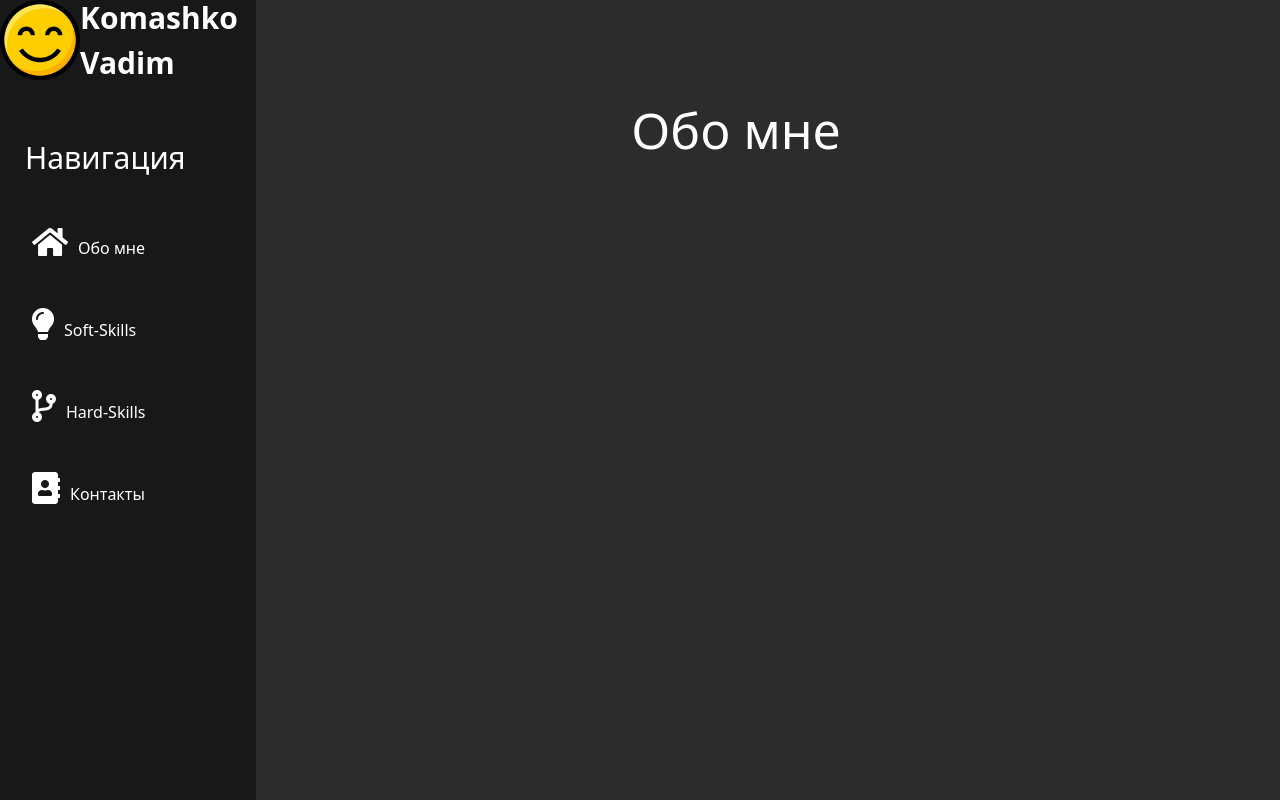
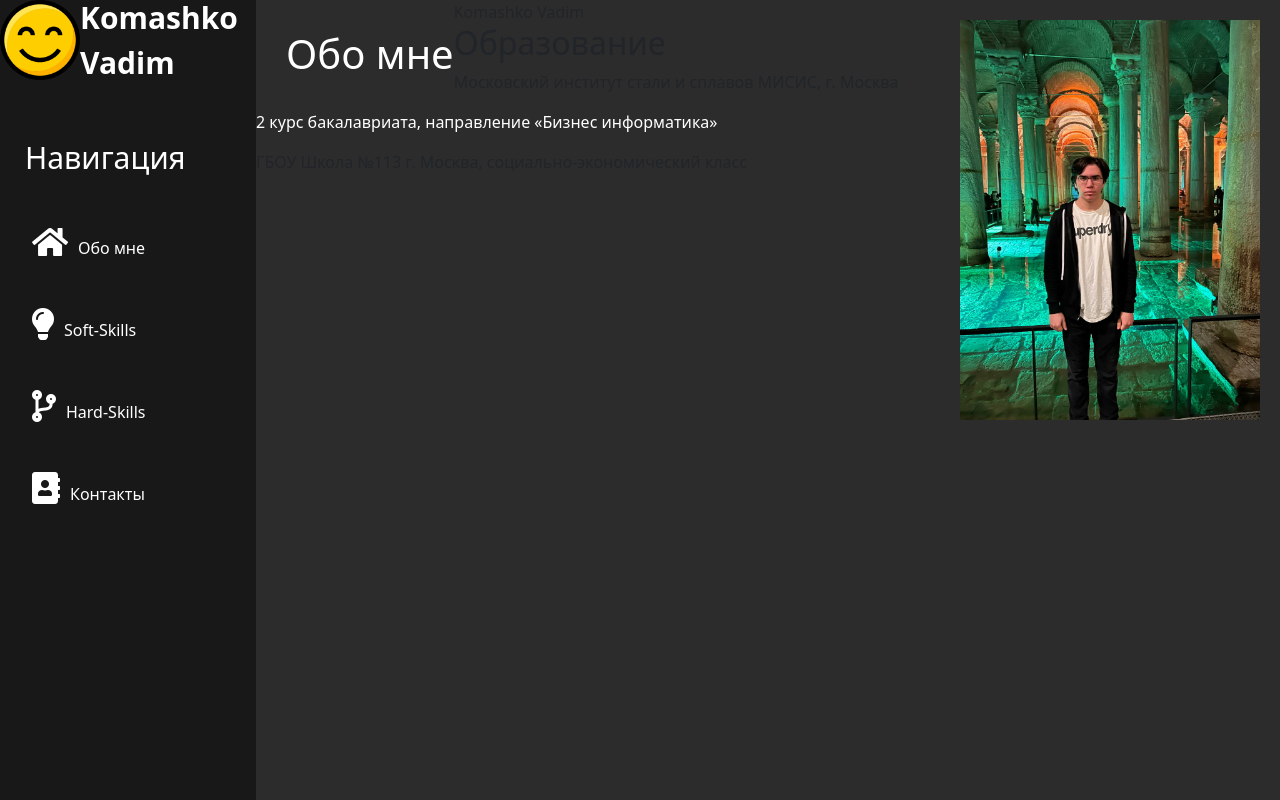
Before and after one commit to VadimRight/django_project, a Django app: page / in a window 1280 px wide. Run offline with Django 4.2, Linux system fonts and the light colour scheme; some libraries are stand-ins or nearby versions.

Commit message:
Work at home page is started. Img is shown correctly, but text is broken

```diff
--- a/web_project/main/static/main/css/main.css
+++ b/web_project/main/static/main/css/main.css
@@ -40,11 +40,11 @@ aside li * {
     list-style: none;
     line-height: 1;
 }
-li a {
+aside li a {
     color: #fff;
     text-decoration: none;
 }
-li {
+aside li {
     list-style: none;
     display: flex;
     align-items: center;
@@ -52,29 +52,29 @@ li {
     transition: transform 0.3s ease;
 }
 
-li i {
+aside li i {
     font-size: 24px;
     margin-right: 10px;
     color: #fff;
     transition: transform 0.3s ease;
 }
 
-li a {
+aside li a {
     color: #fff;
     text-decoration: none;
     transition: transform 0.3s ease;
 }
 
-li:hover {
+aside li:hover {
     transform: scale(1.05);
 }
 
-li:hover i {
+aside li:hover i {
     color: #FFB30D;
     transform: scale(1.2);
     }
 
-li:hover a {
+aside li:hover a {
     color: #FFB30D;
 }
 main .features {
@@ -104,10 +104,35 @@ main .features p {max-width: 400px; margin: 20px auto}
     width: calc(33.33% - 20px); /* Распределение ячеек по горизонтали на 3 колонки */
     margin: 20px 10px; /* Внешний отступ для разделения элементов */
     text-align: left;
+    /* Другие стили по вашему усмотрению */
 }
 
+/* Очистка для разделения элементов на новую строку */
 .clearfix::after {
     content: "";
     display: table;
     clear: both;
 }
+
+main img{
+    width: 300px;
+    float: right;
+    margin: 20px 20px;
+}
+.about-box {
+    color: white;
+    float: left;
+    margin-top: 30px;
+    margin-left: 30px;
+}
+}
+.education-box {
+    color: white;
+    float: left;
+    margin-top: 100px;
+}
+.education-box ul {
+    list-style: none;
+    color: white;
+
+}
--- a/web_project/main/templates/main/index.html
+++ b/web_project/main/templates/main/index.html
@@ -1,9 +1,39 @@
 {% extends 'main/layout.html'%}
 
 {% block title %}{{ title }}{% endblock %}
+{% load static %}
+<html lang="en">
+<head>
+    <meta charset="UTF-8">
+    <meta name="viewport"
+          content="width=device-width, user-scalable=no, initial-scale=1.0, maximum-scale=1.0, minimum-scale=1.0">
+    <meta http-equiv="X-UA-Compatible" content="ie=edge">
+    <link rel="stylesheet" href="https://cdn.jsdelivr.net/npm/bootstrap@5.2.3/dist/css/bootstrap.min.css">
+    <link rel="stylesheet" href="{% static 'main/css/main.css' %}">
+    <link rel="stylesheet" href="https://use.fontawesome.com/releases/v5.8.2/css/all.css">
 
-{% block content %}
-    <div class ="features">
-        <h1>Обо мне</h1>
-    </div>
-{% endblock %}
+</head>
+<body>
+<main>
+    {% block content %}
+        <img src="{% static 'main/img/me_with_columns.jpg' %}" alt="me">
+        <span class="me">Komashko Vadim</span>
+        <div class="about-box">
+            <h1>Обо мне</h1>
+        </div>
+
+        <div class="education-box">
+            <h2>Образование</h2>
+            <p>Московский институт стали и сплавов МИСИС, г. Москва</p>
+            <ul>
+                <li>2 курс бакалавриата, направление «Бизнес информатика»</li>
+            </ul>
+
+            <p>ГБОУ Школа №113 г. Москва, социально-экономический класс</p>
+            <ul>
+            </ul>
+        </div>
+    {% endblock %}
+</main>
+</body>
+</html>
```
